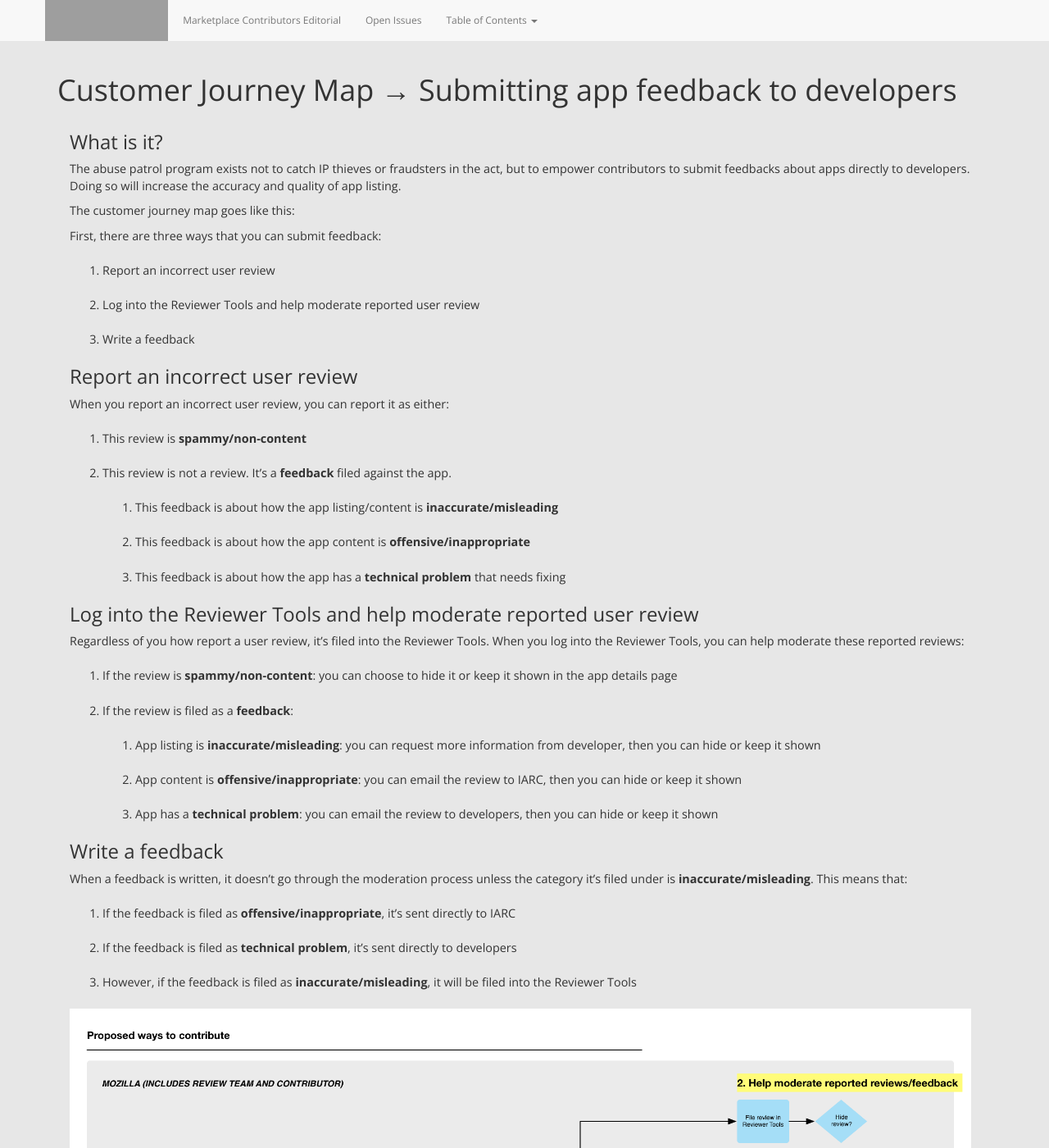
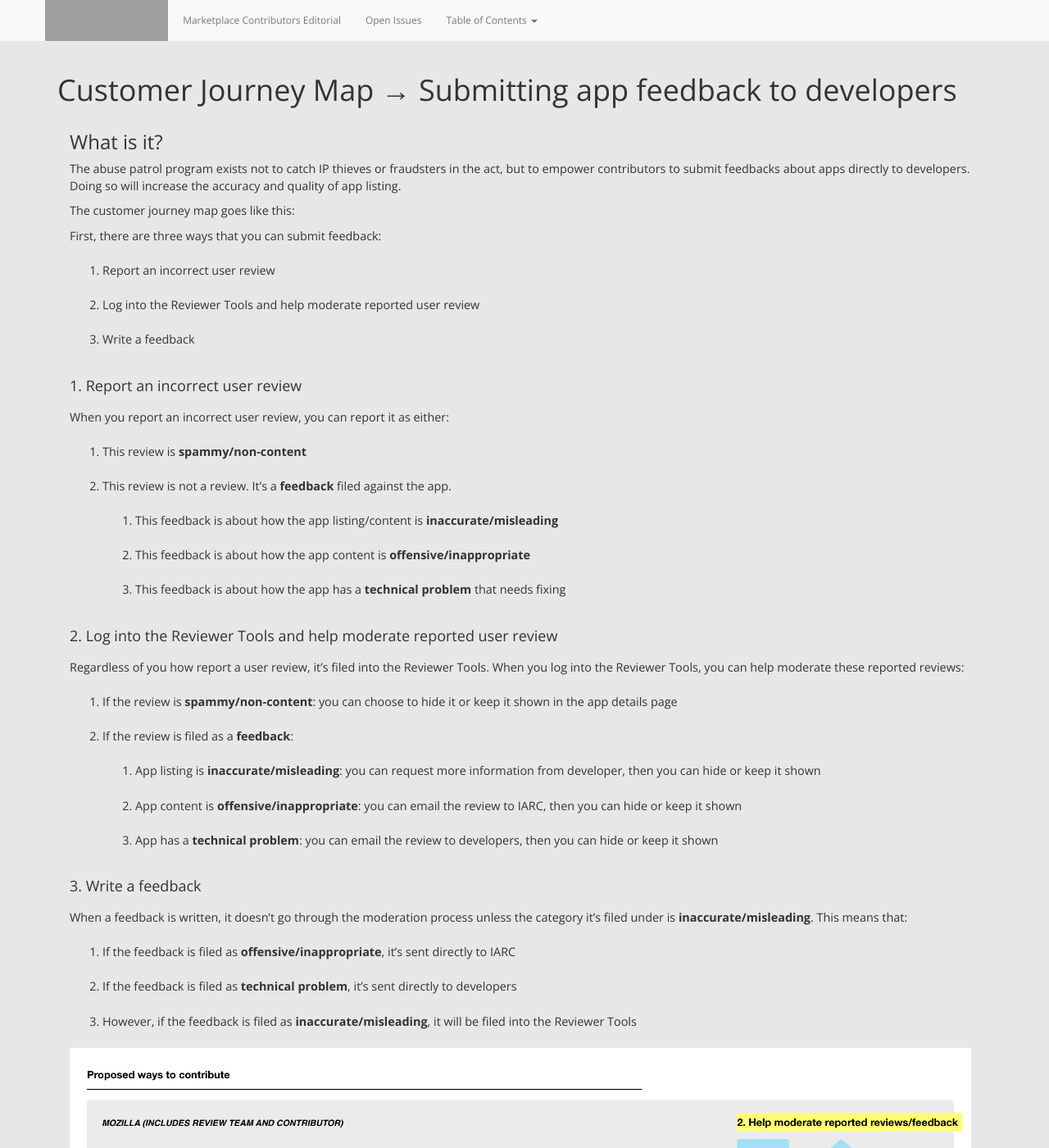
Before and after one commit to MarketplaceUX/marketplace-community-editorial, a Jekyll site: the page built from customerJourney-feedback.html, in a window 1280 px wide and 1400 px high. Shown: the whole window at 82% size. Built offline with Jekyll 4.4.1, drawn with Linux system fonts in a browser that asks for light colours; nearby versions of some CDN libraries; grey boxes are pictures that could not be loaded.

Commit message:
Fix headings

```diff
--- a/customerJourney-feedback.html
+++ b/customerJourney-feedback.html
@@ -27,7 +27,7 @@ multipage: false
       <li>Write a feedback</li>
     </ol>
 
-    <h3>Report an incorrect user review</h3>
+    <h4>1. Report an incorrect user review</h3>
 
     <p class="longText">When you report an incorrect user review, you can report it as either:</p>
 
@@ -42,7 +42,7 @@ multipage: false
       </li>
     </ol>
 
-    <h3>Log into the Reviewer Tools and help moderate reported user review</h3>
+    <h4>2. Log into the Reviewer Tools and help moderate reported user review</h3>
 
     <p class="longText">Regardless of you how report a user review, it’s filed into the Reviewer Tools. When you log into the Reviewer Tools, you can help moderate these reported reviews:</p>
 
@@ -57,7 +57,7 @@ multipage: false
       </li>
     </ol>
 
-    <h3>Write a feedback</h3>
+    <h4>3. Write a feedback</h3>
 
     <p class="longText">When a feedback is written, it doesn’t go through the moderation process unless the category it’s filed under is <strong>inaccurate/misleading</strong>. This means that:</p>
 
```
